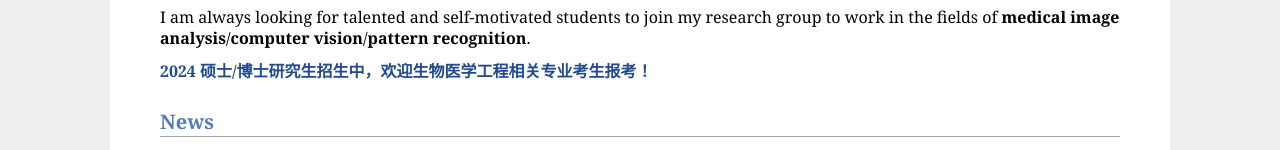
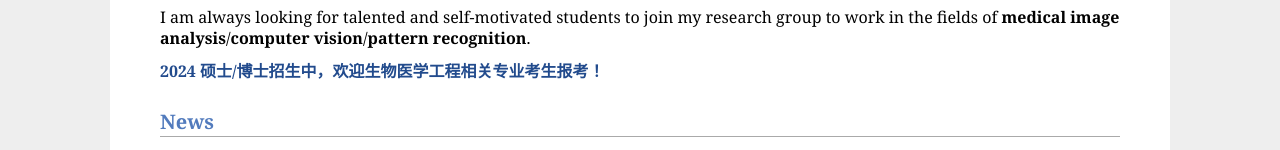
Before and after one commit to yuexiangli/yuexiangli.github.io, a plain HTML site: page index.html in a window 1280 px wide. Shown: the part 614-764 px from the top of the page. Drawn offline with Linux system fonts and the light colour scheme.

Commit message:
Update index.html

```diff
--- a/index.html
+++ b/index.html
@@ -207,7 +207,7 @@
     I am always looking for talented and self-motivated students to join my research group to work in the fields of <b>medical image analysis</b>/<b>computer vision</b>/<b>pattern recognition</b>.
     </p>
     <p>
-    <b><font class="highlight"><a href=https://mp.weixin.qq.com/s?__biz=MzkzNDI0MTYzOA==&mid=2247487658&idx=1&sn=31ca85efd44eb0707b7610007cf621da&chksm=c24164a3f536edb54ceccbafd2af897eac48fee8b5de529bccace2bf63d3c132a598d5677a2e&mpshare=1&scene=23&srcid=1001DwrbfmLAlu1HHqQXyGxx&sharer_shareinfo=0c5f8450db4c8cfb8b2fed0fbe1b71fb&sharer_shareinfo_first=32c80afaf30f3eadc23e917124527331#rd>2024 硕士/博士研究生招生中，欢迎生物医学工程相关专业考生报考！</a></font>
+    <b><font class="highlight"><a href=https://mp.weixin.qq.com/s?__biz=MzkzNDI0MTYzOA==&mid=2247487658&idx=1&sn=31ca85efd44eb0707b7610007cf621da&chksm=c24164a3f536edb54ceccbafd2af897eac48fee8b5de529bccace2bf63d3c132a598d5677a2e&mpshare=1&scene=23&srcid=1001DwrbfmLAlu1HHqQXyGxx&sharer_shareinfo=0c5f8450db4c8cfb8b2fed0fbe1b71fb&sharer_shareinfo_first=32c80afaf30f3eadc23e917124527331#rd>2024 硕士/博士招生中，欢迎生物医学工程相关专业考生报考！</a></font>
     <!--
     , and collaborations in applications of AI for medical image analysis with industry/university.
     -->
```
